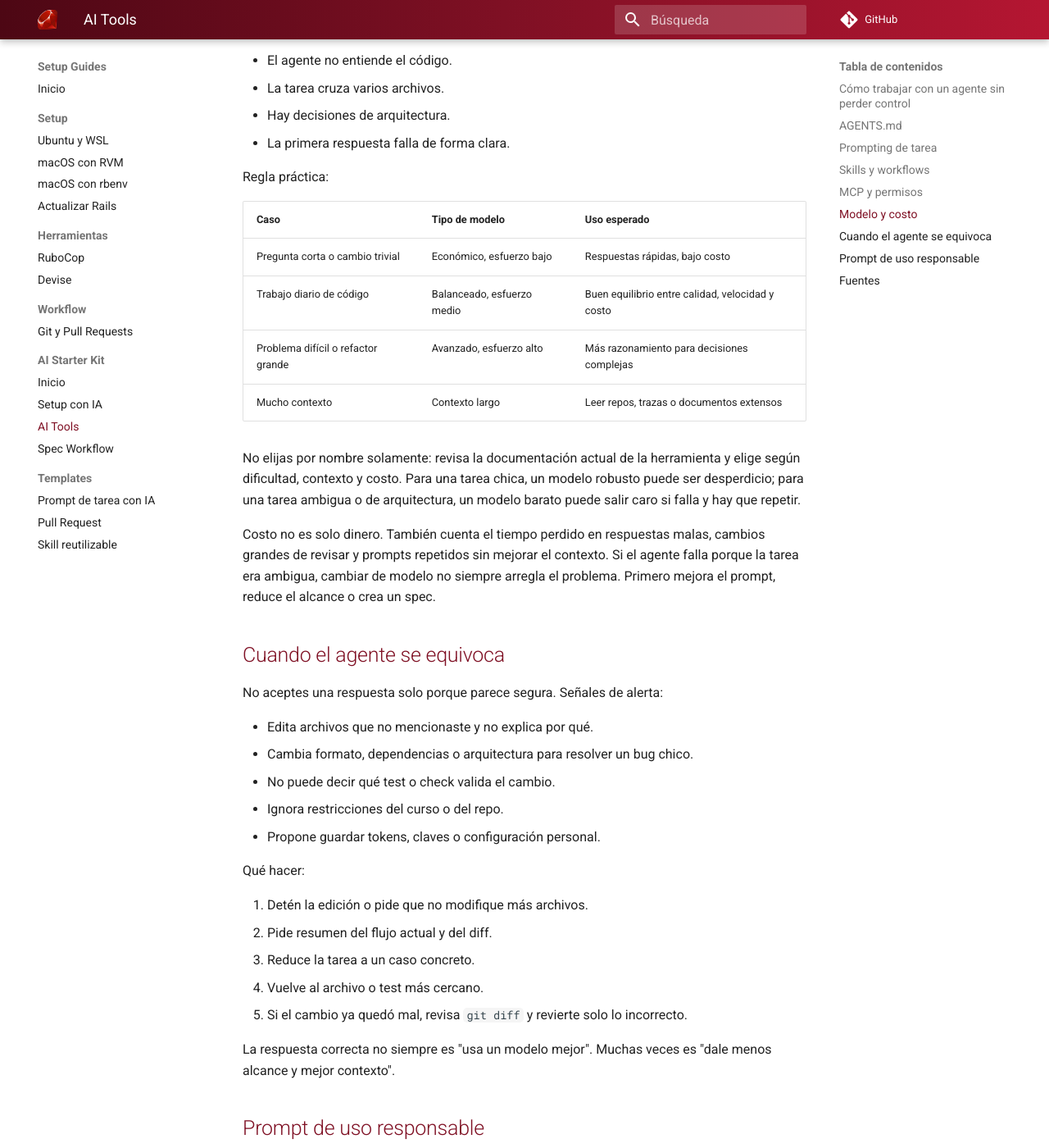
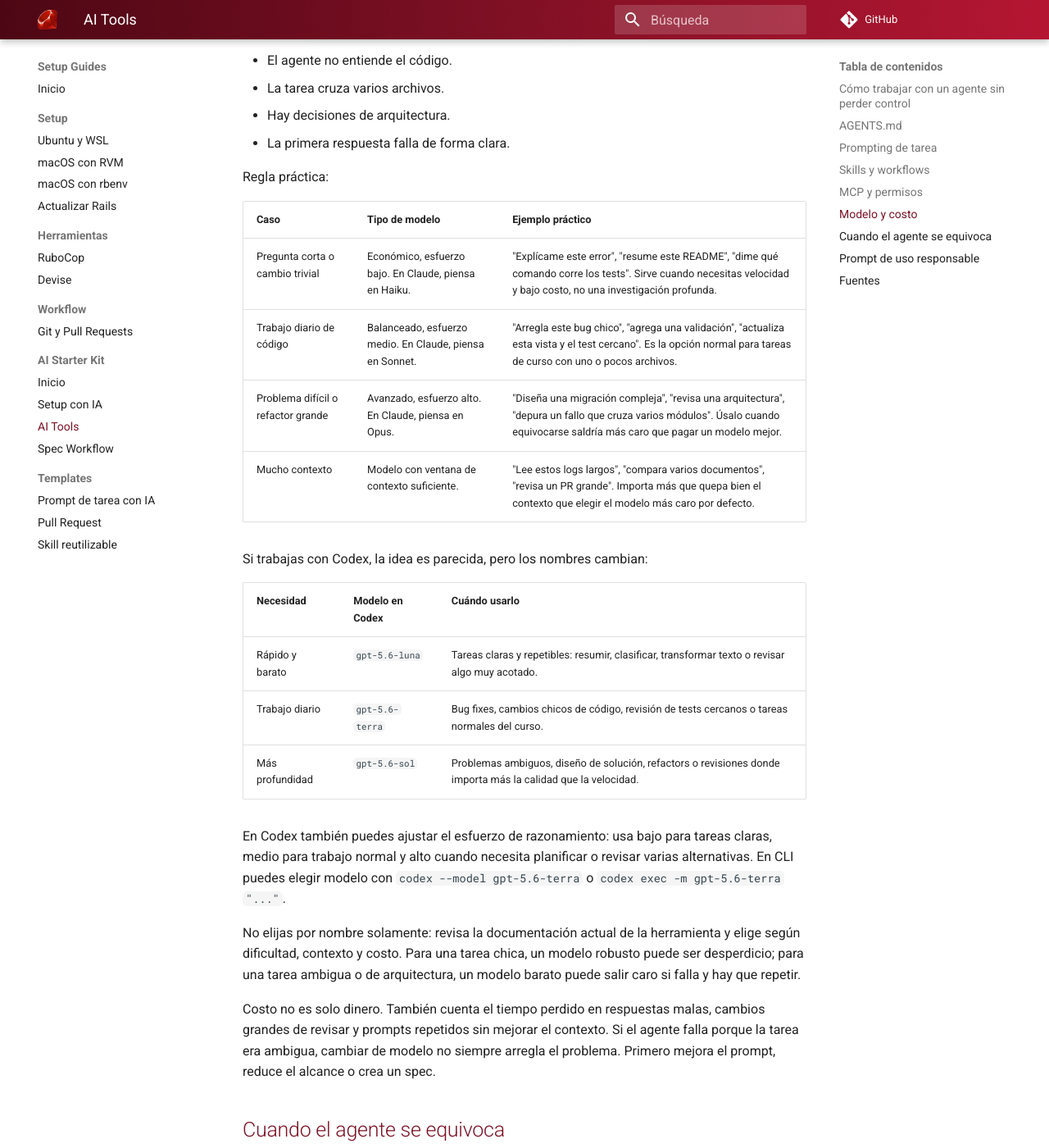
Before and after one commit to IIC2143/Setup-Guides, an MkDocs documentation site: the page built from docs/guides/ai-starter-kit/ai-tools.md, in a window 1280 px wide and 1400 px high, scrolled down 5071 px. Shown: the whole window at 82% size. Built offline with MkDocs 1.6.1 and Material for MkDocs 9.7.7, drawn with Linux system fonts in a browser that asks for light colours; comment, search, counter and statistics services are not loaded.

Commit message:
docs: clarify model cost examples

```diff
--- a/docs/guides/ai-starter-kit/ai-tools.md
+++ b/docs/guides/ai-starter-kit/ai-tools.md
@@ -175,12 +175,22 @@ Empieza con el modelo recomendado por la herramienta. Sube a un modelo más capa
 
 Regla práctica:
 
-| Caso | Tipo de modelo | Uso esperado |
+| Caso | Tipo de modelo | Ejemplo práctico |
 | --- | --- | --- |
-| Pregunta corta o cambio trivial | Económico, esfuerzo bajo | Respuestas rápidas, bajo costo |
-| Trabajo diario de código | Balanceado, esfuerzo medio | Buen equilibrio entre calidad, velocidad y costo |
-| Problema difícil o refactor grande | Avanzado, esfuerzo alto | Más razonamiento para decisiones complejas |
-| Mucho contexto | Contexto largo | Leer repos, trazas o documentos extensos |
+| Pregunta corta o cambio trivial | Económico, esfuerzo bajo. En Claude, piensa en Haiku. | "Explícame este error", "resume este README", "dime qué comando corre los tests". Sirve cuando necesitas velocidad y bajo costo, no una investigación profunda. |
+| Trabajo diario de código | Balanceado, esfuerzo medio. En Claude, piensa en Sonnet. | "Arregla este bug chico", "agrega una validación", "actualiza esta vista y el test cercano". Es la opción normal para tareas de curso con uno o pocos archivos. |
+| Problema difícil o refactor grande | Avanzado, esfuerzo alto. En Claude, piensa en Opus. | "Diseña una migración compleja", "revisa una arquitectura", "depura un fallo que cruza varios módulos". Úsalo cuando equivocarse saldría más caro que pagar un modelo mejor. |
+| Mucho contexto | Modelo con ventana de contexto suficiente. | "Lee estos logs largos", "compara varios documentos", "revisa un PR grande". Importa más que quepa bien el contexto que elegir el modelo más caro por defecto. |
+
+Si trabajas con Codex, la idea es parecida, pero los nombres cambian:
+
+| Necesidad | Modelo en Codex | Cuándo usarlo |
+| --- | --- | --- |
+| Rápido y barato | `gpt-5.6-luna` | Tareas claras y repetibles: resumir, clasificar, transformar texto o revisar algo muy acotado. |
+| Trabajo diario | `gpt-5.6-terra` | Bug fixes, cambios chicos de código, revisión de tests cercanos o tareas normales del curso. |
+| Más profundidad | `gpt-5.6-sol` | Problemas ambiguos, diseño de solución, refactors o revisiones donde importa más la calidad que la velocidad. |
+
+En Codex también puedes ajustar el esfuerzo de razonamiento: usa bajo para tareas claras, medio para trabajo normal y alto cuando necesita planificar o revisar varias alternativas. En CLI puedes elegir modelo con `codex --model gpt-5.6-terra` o `codex exec -m gpt-5.6-terra "..."`.
 
 No elijas por nombre solamente: revisa la documentación actual de la herramienta y elige según dificultad, contexto y costo. Para una tarea chica, un modelo robusto puede ser desperdicio; para una tarea ambigua o de arquitectura, un modelo barato puede salir caro si falla y hay que repetir.
 
```
